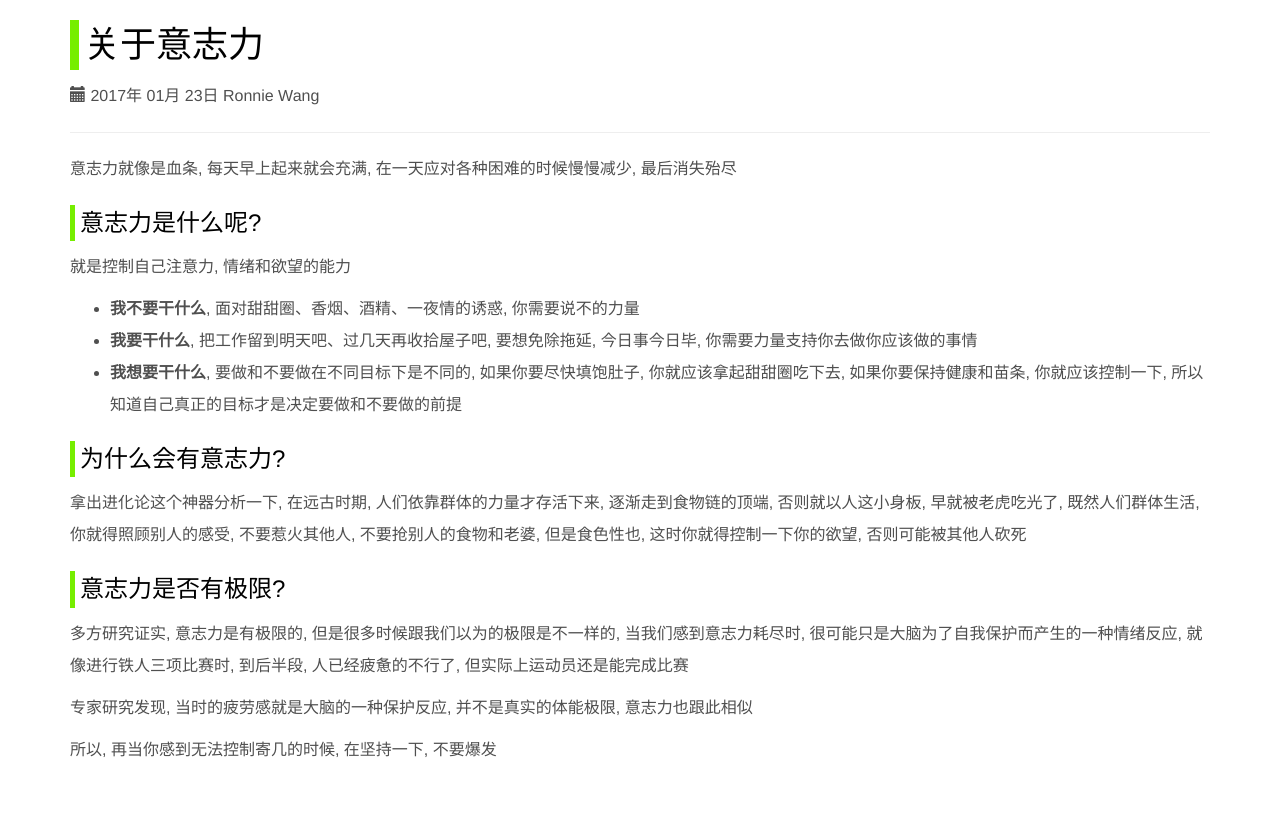
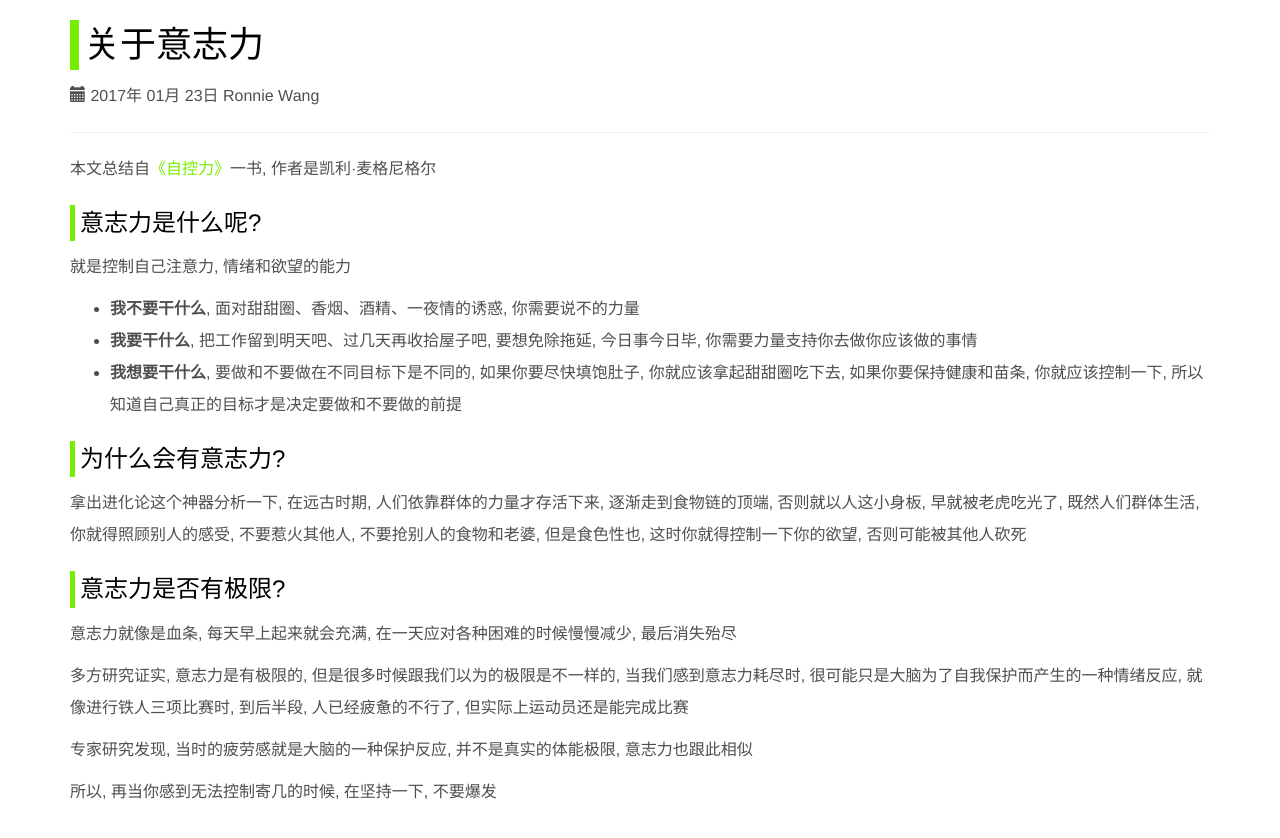
Before and after one commit to ronniewang/ronniewang.github.io, a Jekyll site: the page built from _posts/2017-01-23-about-willpower.md, in a window 1280 px wide. Shown: the top 838 px of the page. Built offline with Jekyll 4.4.1, drawn with Linux system fonts in a browser that asks for light colours.

Commit message:
去除重复代码

```diff
--- a/_posts/2017-01-23-about-willpower.md
+++ b/_posts/2017-01-23-about-willpower.md
@@ -5,7 +5,7 @@ description: 如今社会, 节奏快, 压力大, 到处需要意志力控制自
 category: Grow-up
 ---
 
-意志力就像是血条, 每天早上起来就会充满, 在一天应对各种困难的时候慢慢减少, 最后消失殆尽
+本文总结自[《自控力》](https://book.douban.com/subject/10786473/)一书, 作者是凯利·麦格尼格尔
 
 ### 意志力是什么呢?
 
@@ -24,6 +24,8 @@ category: Grow-up
 
 ### 意志力是否有极限?
 
+意志力就像是血条, 每天早上起来就会充满, 在一天应对各种困难的时候慢慢减少, 最后消失殆尽
+
 多方研究证实, 意志力是有极限的, 但是很多时候跟我们以为的极限是不一样的, 当我们感到意志力耗尽时, 很可能只是大脑为了自我保护而产生的一种情绪反应,
 就像进行铁人三项比赛时, 到后半段, 人已经疲惫的不行了, 但实际上运动员还是能完成比赛
 
```
